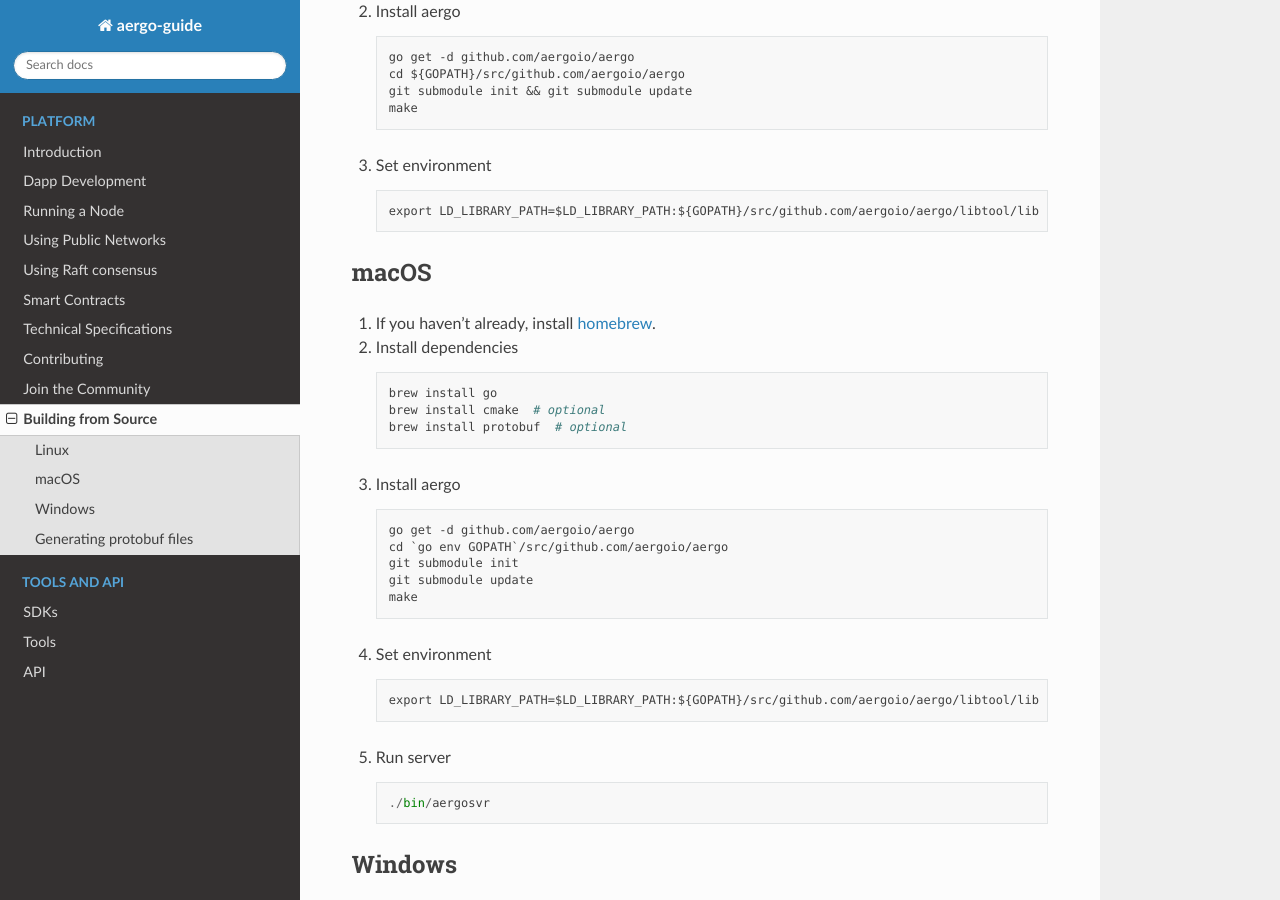
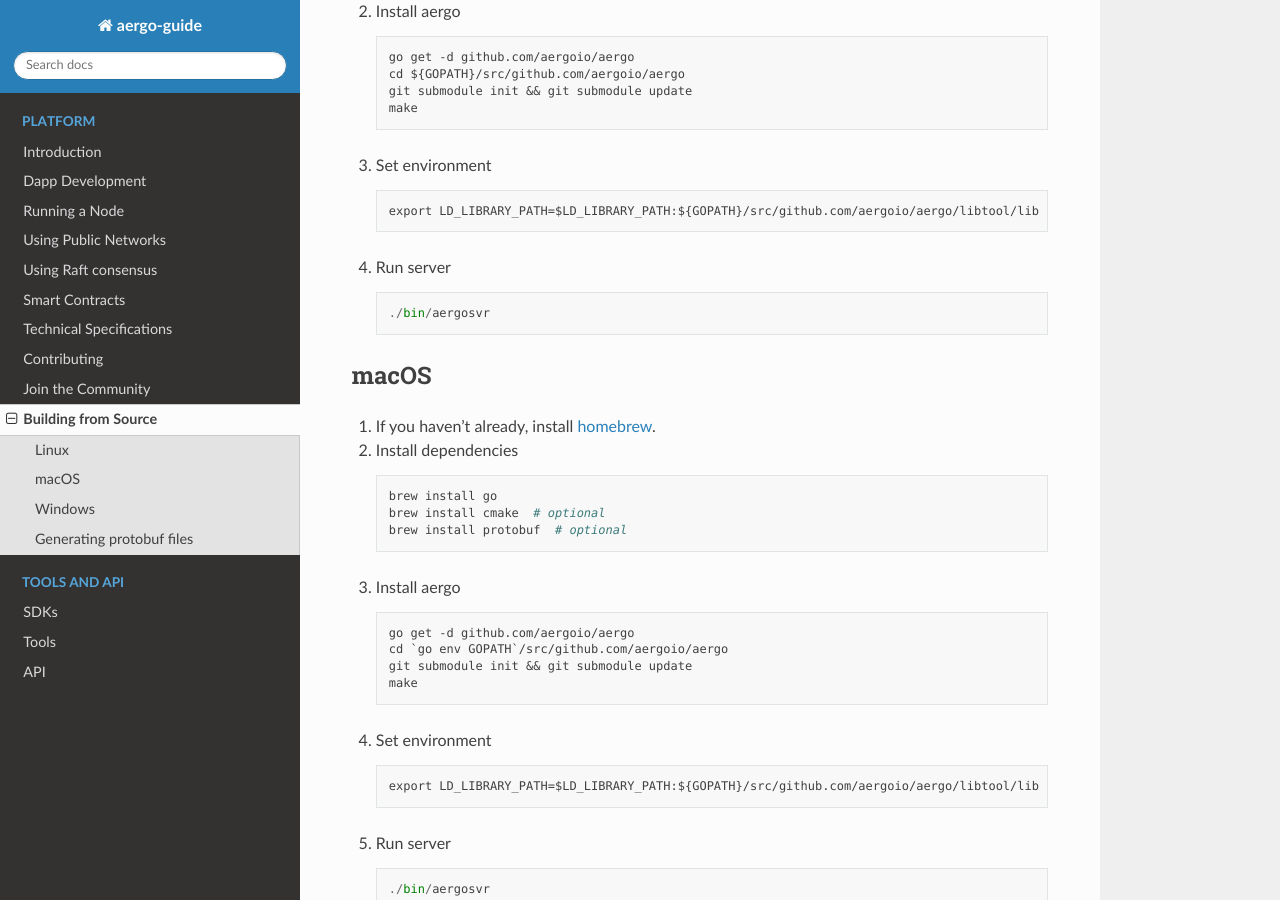
Before and after one commit to aergoio/guide, a Sphinx documentation site: the page built from source/contribution/building-from-source.rst, in a window 1280 px wide and 900 px high, scrolled down 599 px. Built offline with Sphinx 7.4.7 and the Read the Docs theme 2.0.0, drawn with Linux system fonts in a browser that asks for light colours.

Commit message:
Make build instructions more consistent

```diff
--- a/source/contribution/building-from-source.rst
+++ b/source/contribution/building-from-source.rst
@@ -33,6 +33,11 @@
 
         export LD_LIBRARY_PATH=$LD_LIBRARY_PATH:${GOPATH}/src/github.com/aergoio/aergo/libtool/lib
 
+4. Run server
+   ::
+
+        ./bin/aergosvr
+
 macOS
 -----
 
@@ -49,8 +54,7 @@
 
         go get -d github.com/aergoio/aergo
         cd `go env GOPATH`/src/github.com/aergoio/aergo
-        git submodule init
-        git submodule update
+        git submodule init && git submodule update
         make
 
 4. Set environment
```
